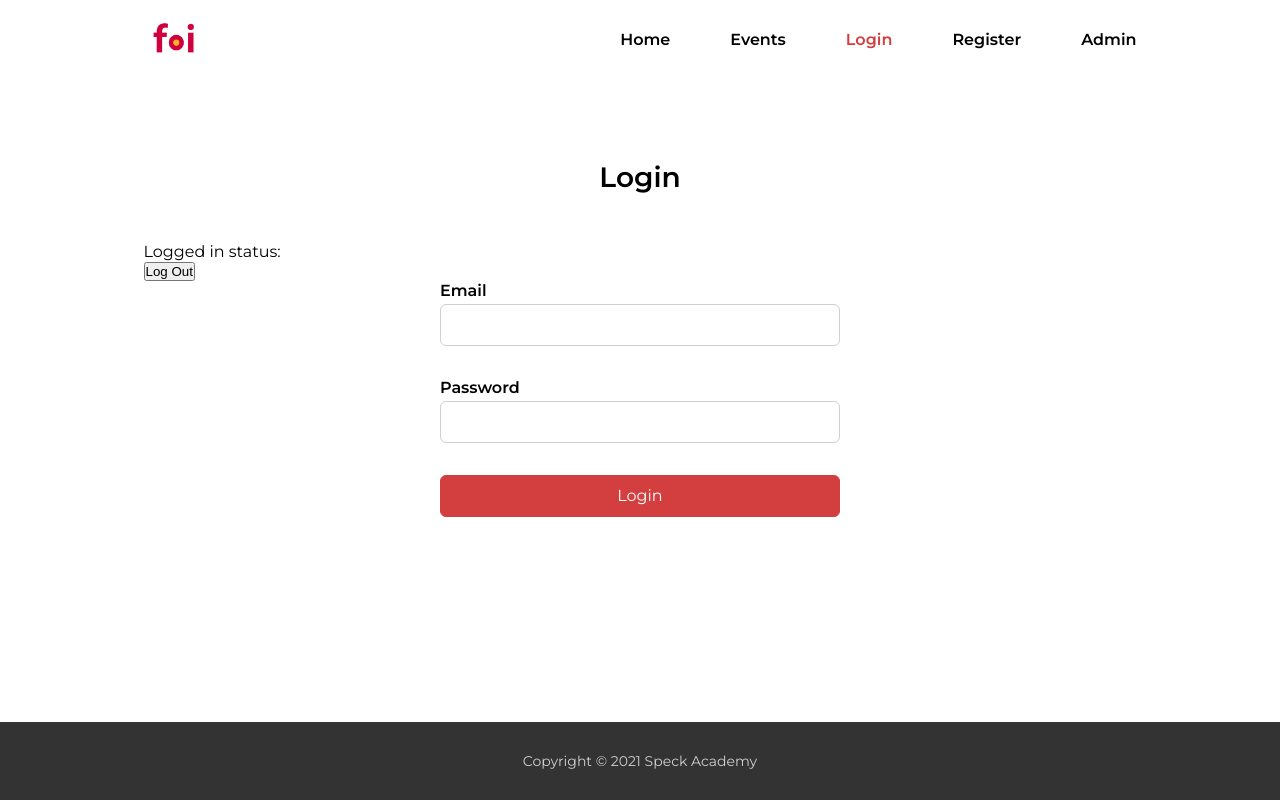
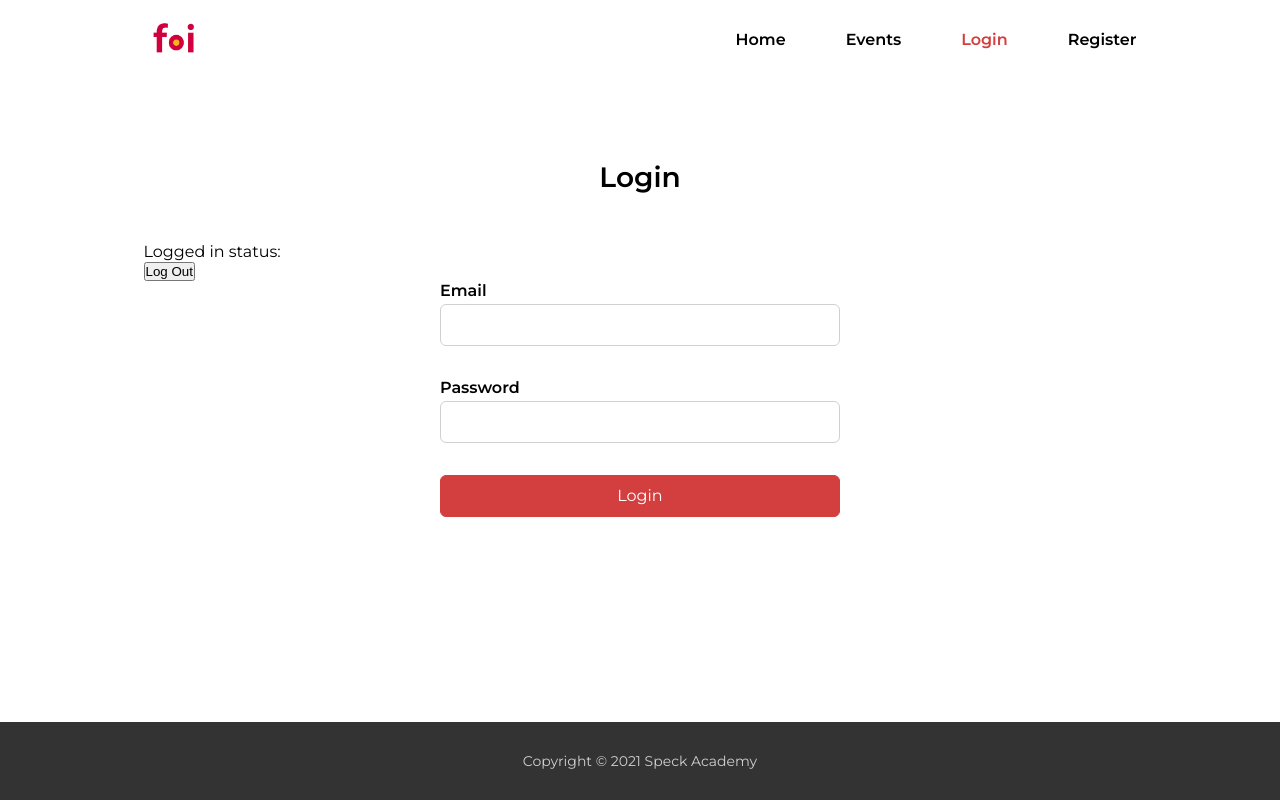
Before and after one commit to LukaKemo/my-app, a React (Create React App) app: page /login in a window 1280 px wide. Built offline with nearby package versions, Linux system fonts and the light colour scheme.

Commit message:
Last change fixed

```diff
--- /dev/null
+++ b/src/components/Context/AuthContext.js
@@ -0,0 +1,18 @@
+import React, { useState, createContext} from 'react';
+const AuthContext = createContext();
+
+const AuthProvider = ({children}) => {
+    const [isLoggedIn, setIsLoggedIn] = useState(false);
+    const [isAdmin, setIsAdmin] = useState(false);
+
+    return(
+        <>
+        <AuthContext.Provider value={{isLoggedIn, setIsLoggedIn},{isAdmin, setIsAdmin}}>
+        {children}
+        </AuthContext.Provider>
+        </>
+    )
+}
+const AuthConsumer = AuthContext.Consumer;
+
+export {AuthContext, AuthProvider, AuthConsumer};
--- a/src/components/Header/Header.js
+++ b/src/components/Header/Header.js
@@ -1,6 +1,7 @@
 //route
-import React from 'react';
+import React, { useContext } from 'react';
 import Icon from '../Icon/Icon';
+import {AuthContext} from '../Context/AuthContext';
 //import logo
 import LogoImage from '../../assets/images/logo.png';
 //style
@@ -15,6 +16,8 @@ import {
 
 //structure Header
 const Header = () => {
+    const { isAdmin } = useContext(AuthContext);
+    const { isLoggedIn } = useContext(AuthContext);
     return (
         <HeaderWrapper>
             <Inner>
@@ -25,9 +28,11 @@ const Header = () => {
                 <Nav>
                     <NavItem exact to="/">Home</NavItem>
                     <NavItem to="/events">Events</NavItem>
-                    <NavItem to="/login">Login</NavItem>
+                    {!isAdmin &&
+                    <NavItem to="/login">Login</NavItem>}
                     <NavItem to="/register">Register</NavItem>
-                    <NavItem to="/admin">Admin</NavItem>
+                    {isAdmin &&
+                    <NavItem to="/admin">Admin</NavItem>}
                 </Nav>
             </Inner>
         </HeaderWrapper>
--- a/src/components/ProtectedRoute/ProtectedRoute.js
+++ b/src/components/ProtectedRoute/ProtectedRoute.js
@@ -1,11 +1,13 @@
-import React from 'react';
+import React, { useContext } from 'react';
 import { Route } from 'react-router-dom';
+import {AuthContext} from '../Context/AuthContext';
 
 const ProtectedRoute = ({ component: Component, ...rest }) => {
+  const { isAdmin } = useContext(AuthContext);
   return (
     <Route {...rest} render={
-      props => <Component {...rest} {...props} />
-    } />
+      props => {isAdmin && <Component {...rest} {...props} />
+     }} />
   )
 }
 
--- a/src/index.js
+++ b/src/index.js
@@ -4,11 +4,14 @@ import { BrowserRouter as Router} from 'react-router-dom';
 import App from './App';
 import reportWebVitals from './reportWebVitals';
 import ScrollToTop from './ScrollToTop';
+import { AuthProvider } from './components/Context/AuthContext';
 
 ReactDOM.render(
   <Router>
+  <AuthProvider>
     <ScrollToTop />
     <App />
+  </AuthProvider>
   </Router>,
   document.getElementById('root')
 );
--- a/src/pages/Login/Login.js
+++ b/src/pages/Login/Login.js
@@ -1,6 +1,7 @@
-import React, { useState } from 'react';
+import React, { useState, useContext } from 'react';
 import { useFormik } from 'formik';
 import * as Yup from 'yup';
+import { AuthContext } from '../../components/Context/AuthContext';
 //Components
 import Section from '../../components/Section/Section';
 
@@ -17,6 +18,12 @@ import { loginUser } from '../../API/login';
 import { getAllUsers } from '../../API/user';
 
 const Login = props => {
+    const {isLoggedIn, setIsLoggedIn} = useContext(AuthContext);
+
+    const handleAuth = () => {
+      setIsLoggedIn(isLoggedIn=true);
+    }
+
     const [isLoading, setIsLoading] = useState(false);
     const [isError, setIsError] = useState(false);
     const [successMessage, setSuccessMessage] = useState("");
@@ -98,7 +105,7 @@ const Login = props => {
                     </FormRow>
                     <FormRow>
                     <RegisterButton
-                        onClick={props.handleLogin}
+                        onClick={props.handleLogin, handleAuth}
                         {...formik.getFieldProps('login')}
                         type='submit'
                     >Login</RegisterButton>
```
